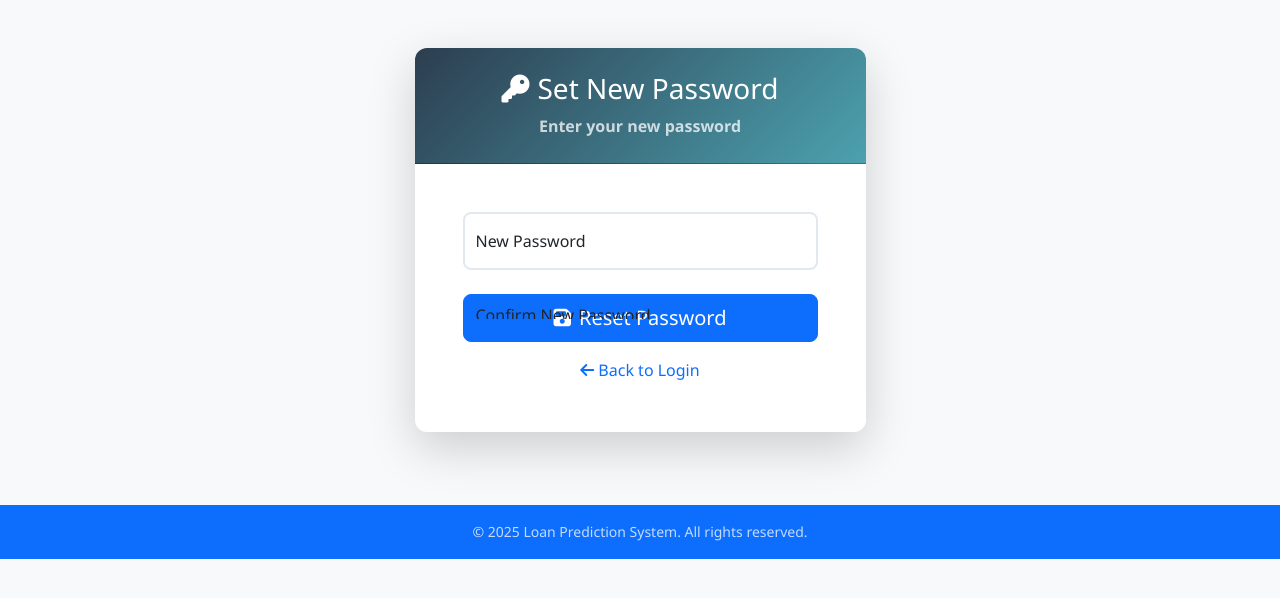
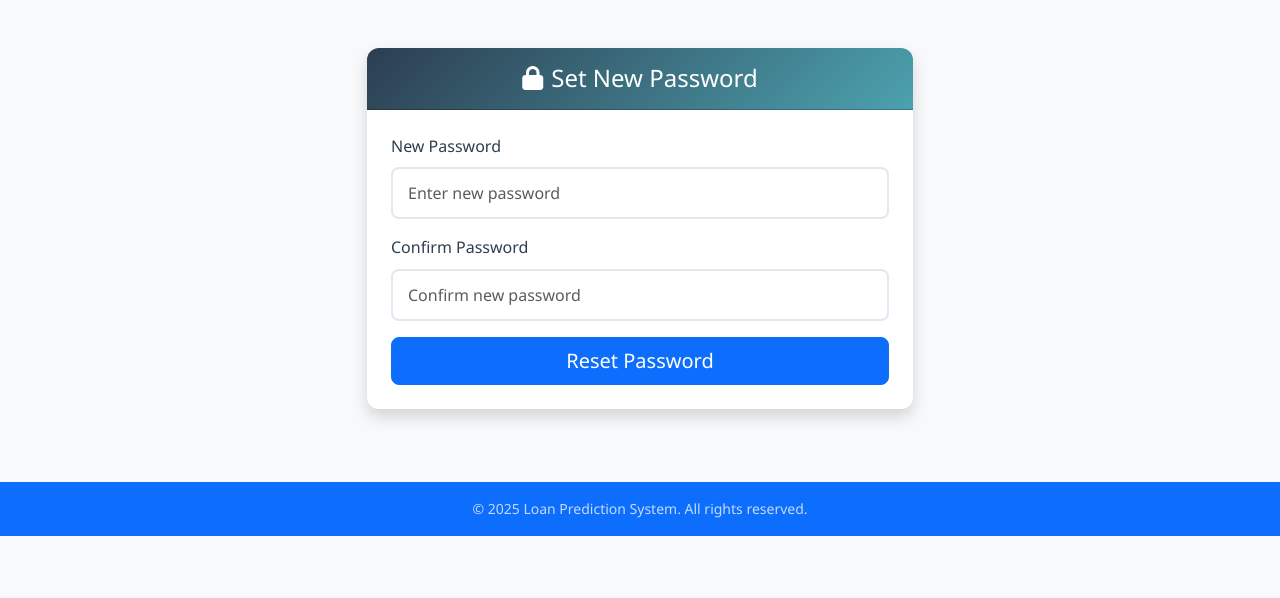
Before and after one commit to Mohamed-Riyas-Rahuman/Loan-Prediction-webapp, a Flask app: template templates/reset_password.html in a window 1280 px wide. Shown: the part 58-656 px from the top of the page. Run offline with Flask 3, Linux system fonts and the light colour scheme; the template is opened without the code that fills it: values that come from a table or form of the project are taken from there, others are empty.

Commit message:
Fix password reset templates - use proper WTForms rendering

```diff
--- a/templates/reset_password.html
+++ b/templates/reset_password.html
@@ -3,70 +3,43 @@
 {% block title %}Reset Password - Loan Prediction System{% endblock %}
 
 {% block content %}
-<div class="container">
+<div class="container mt-5">
     <div class="row justify-content-center">
-        <div class="col-lg-5 col-md-7">
-            <div class="card shadow-lg border-0 mt-5">
-                <div class="card-header bg-primary text-white text-center py-4">
-                    <h3 class="mb-0">
-                        <i class="fas fa-key me-2"></i>Set New Password
-                    </h3>
-                    <p class="mb-0 mt-2 opacity-75">Enter your new password</p>
+        <div class="col-md-6">
+            <div class="card shadow">
+                <div class="card-header bg-primary text-white text-center">
+                    <h4 class="mb-0"><i class="fas fa-lock me-2"></i>Set New Password</h4>
                 </div>
-                <div class="card-body p-5">
-                    <!-- Flash Messages -->
-                    {% with messages = get_flashed_messages(with_categories=true) %}
-                        {% if messages %}
-                            {% for category, message in messages %}
-                                <div class="alert alert-{% if category == 'error' or category == 'danger' %}danger{% elif category == 'warning' %}warning{% elif category == 'info' %}info{% else %}success{% endif %} alert-dismissible fade show" role="alert">
-                                    <i class="fas fa-{% if category == 'error' or category == 'danger' %}exclamation-triangle{% elif category == 'warning' %}exclamation-circle{% elif category == 'info' %}info-circle{% else %}check-circle{% endif %} me-2"></i>
-                                    {{ message }}
-                                    <button type="button" class="btn-close" data-bs-dismiss="alert"></button>
-                                </div>
-                            {% endfor %}
-                        {% endif %}
-                    {% endwith %}
-
+                <div class="card-body p-4">
                     <form method="POST">
                         {{ form.hidden_tag() }}
-                        <!-- New Password Field -->
-                        <div class="form-floating mb-3">
-                            {{ form.password(class="form-control", id="password", placeholder="New Password", required=true, minlength="6") }}
-                            <label for="password">New Password</label>
+
+                        <div class="mb-3">
+                            <label class="form-label">New Password</label>
+                            {{ form.password(class="form-control", placeholder="Enter new password") }}
                             {% if form.password.errors %}
-                                <div class="text-danger small mt-1">
+                                <div class="text-danger">
                                     {% for error in form.password.errors %}
-                                        {{ error }}
+                                        <small>{{ error }}</small><br>
                                     {% endfor %}
                                 </div>
                             {% endif %}
                         </div>
 
-                        <!-- Confirm Password Field -->
-                        <div class="form-floating mb-4">
-                            {{ form.confirm_password(class="form-control", id="confirm_password", placeholder="Confirm New Password", required=true, minlength="6") }}
-                            <label for="confirm_password">Confirm New Password</label>
-                            {% if form.confirm_password.errors %}
-                                <div class="text-danger small mt-1">
-                                    {% for error in form.confirm_password.errors %}
-                                        {{ error }}
+                        <div class="mb-3">
+                            <label class="form-label">Confirm Password</label>
+                            {{ form.password2(class="form-control", placeholder="Confirm new password") }}
+                            {% if form.password2.errors %}
+                                <div class="text-danger">
+                                    {% for error in form.password2.errors %}
+                                        <small>{{ error }}</small><br>
                                     {% endfor %}
                                 </div>
                             {% endif %}
                         </div>
 
-                        <!-- Submit Button -->
-                        <div class="d-grid mb-3">
-                            <button type="submit" class="btn btn-primary btn-lg">
-                                <i class="fas fa-save me-2"></i>Reset Password
-                            </button>
-                        </div>
-
-                        <!-- Back to Login -->
-                        <div class="text-center">
-                            <a href="{{ url_for('login') }}" class="text-primary text-decoration-none">
-                                <i class="fas fa-arrow-left me-1"></i>Back to Login
-                            </a>
+                        <div class="d-grid">
+                            {{ form.submit(class="btn btn-primary btn-lg") }}
                         </div>
                     </form>
                 </div>
@@ -75,19 +48,3 @@
     </div>
 </div>
 {% endblock %}
-
-{% block extra_js %}
-<script>
-// Password confirmation validation
-document.getElementById('confirm_password').addEventListener('input', function() {
-    const password = document.getElementById('password').value;
-    const confirmPassword = this.value;
-
-    if (password !== confirmPassword) {
-        this.setCustomValidity('Passwords do not match');
-    } else {
-        this.setCustomValidity('');
-    }
-});
-</script>
-{% endblock %}
```
Also changed, not shown: templates/forgot_password.html (+11 -6 lines).
